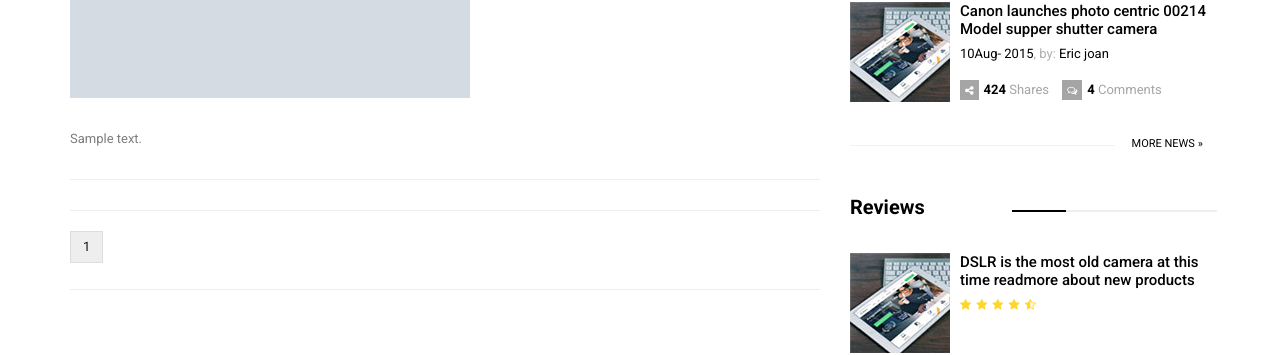
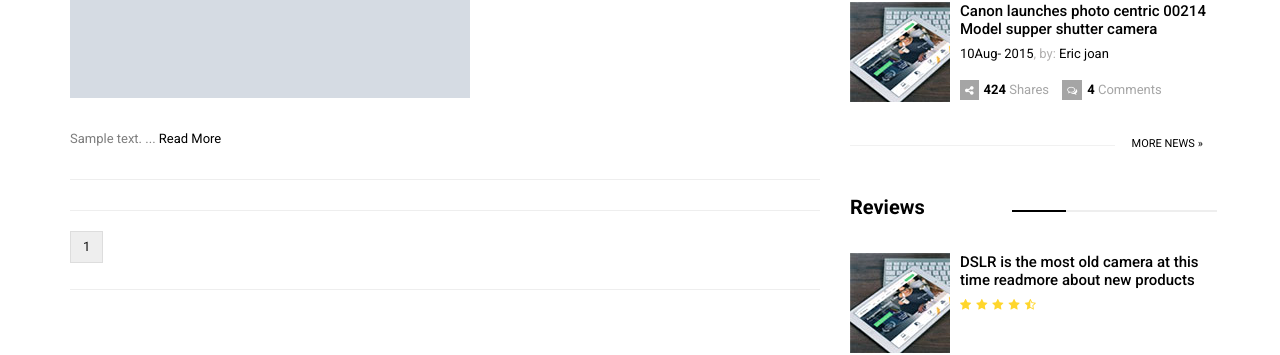
Before and after one commit to xor0x/myblog, a Django app: page / in a window 1280 px wide. Shown: the part 508-863 px from the top of the page. Run offline with Django 3.2, Linux system fonts and the light colour scheme; tables that the repository leaves empty hold one stand-in row (values such as "Sample post"); grey boxes marked "Sample" are stand-in pictures; some libraries are stand-ins or nearby versions.

Commit message:
New Template Fix

```diff
--- a/blog/templates/blog/home.html
+++ b/blog/templates/blog/home.html
@@ -29,7 +29,7 @@ Klondike-x
 
     <div class="entity_content">
         <p class="blockquote">
-          {{ post.summary | safe }}
+          {{ post.summary | safe }} ... <a href="{% url 'detail' post.id %}" target="_self">Read More</a>
         </p>
     </div>
     <!-- entity_content -->
```
